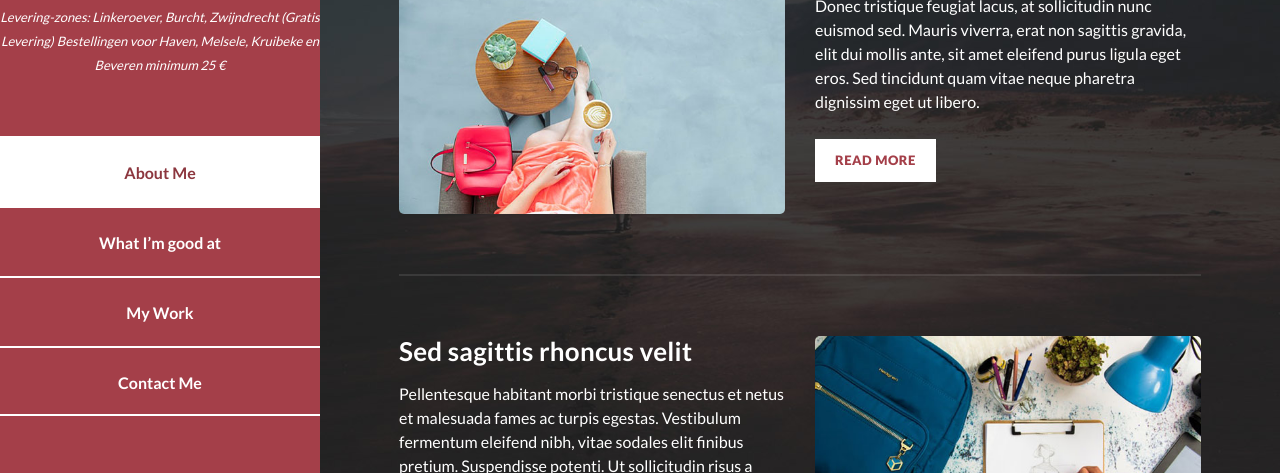
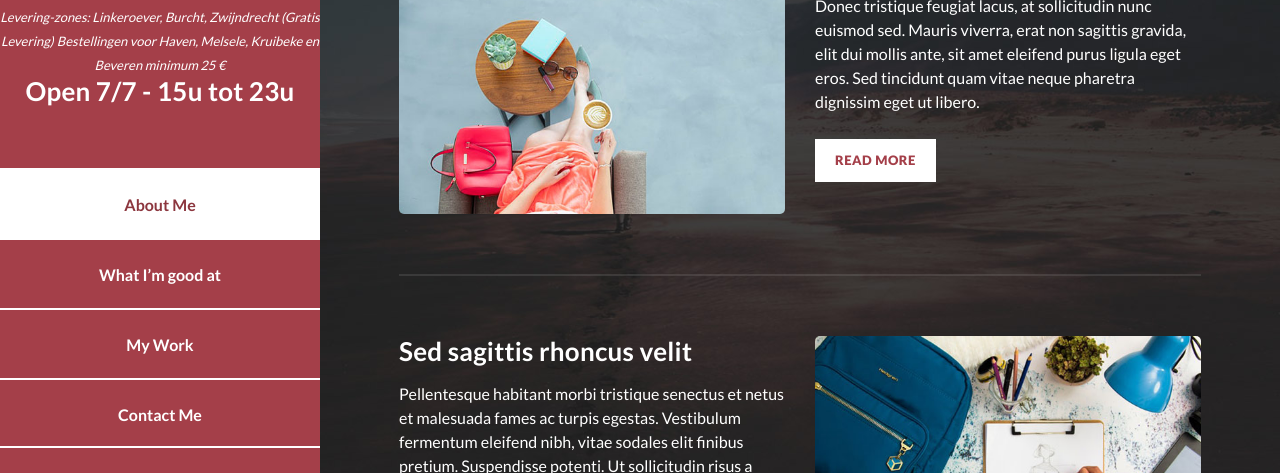
Before and after one commit to malikdahmany/social-impacts, a plain HTML site: page index.html in a window 1280 px wide. Shown: the part 322-795 px from the top of the page. Drawn offline with Linux system fonts and the light colour scheme.

Commit message:
Update index.html

```diff
--- a/index.html
+++ b/index.html
@@ -45,6 +45,7 @@ https://templatemo.com/tm-531-reflux
               <h4>03/219/52/23</h4>
               <span>Levering-zones: Linkeroever, Burcht, Zwijndrecht (Gratis Levering)</span>
               <span>Bestellingen voor Haven, Melsele, Kruibeke en Beveren minimum 25 €</span>
+              <h4>Open 7/7 - 15u tot 23u</h4>
 
             </div>
             <nav class="main-nav" role="navigation">
```
